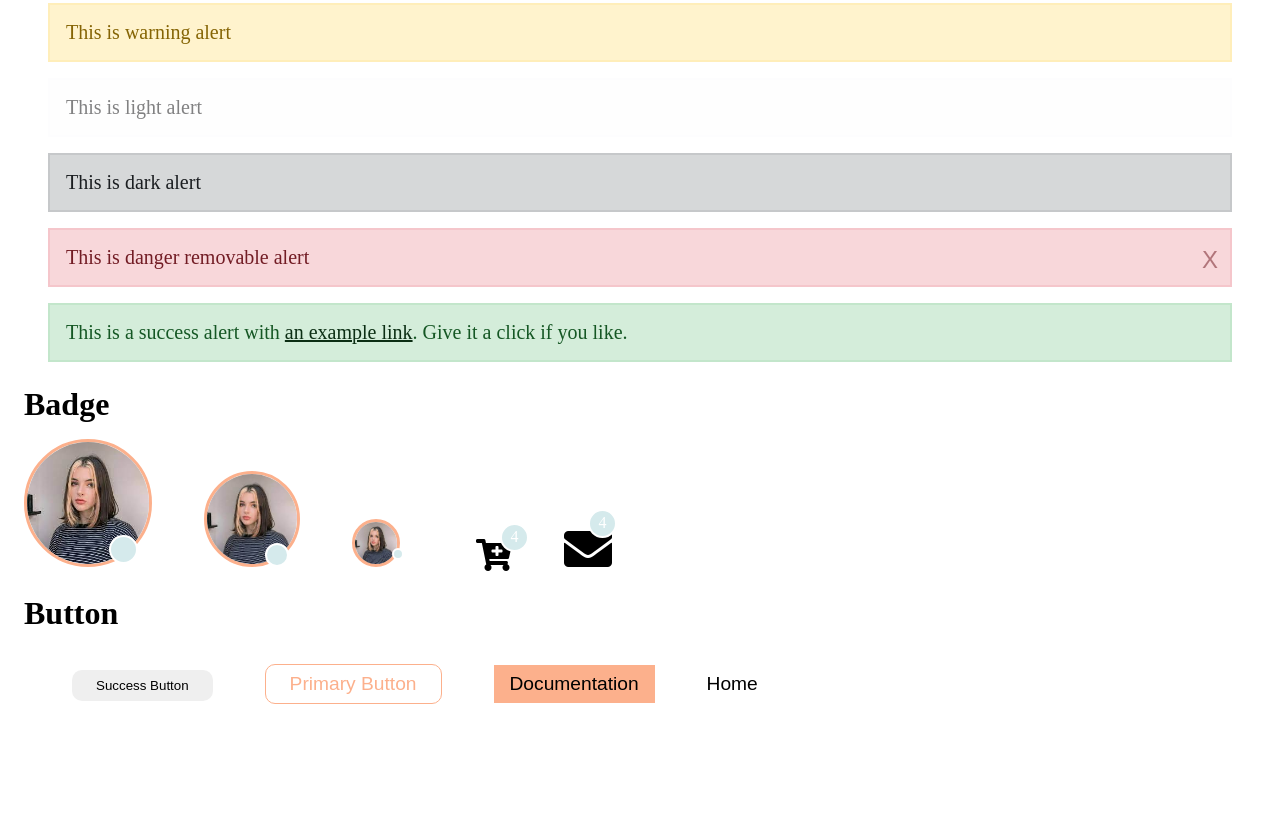
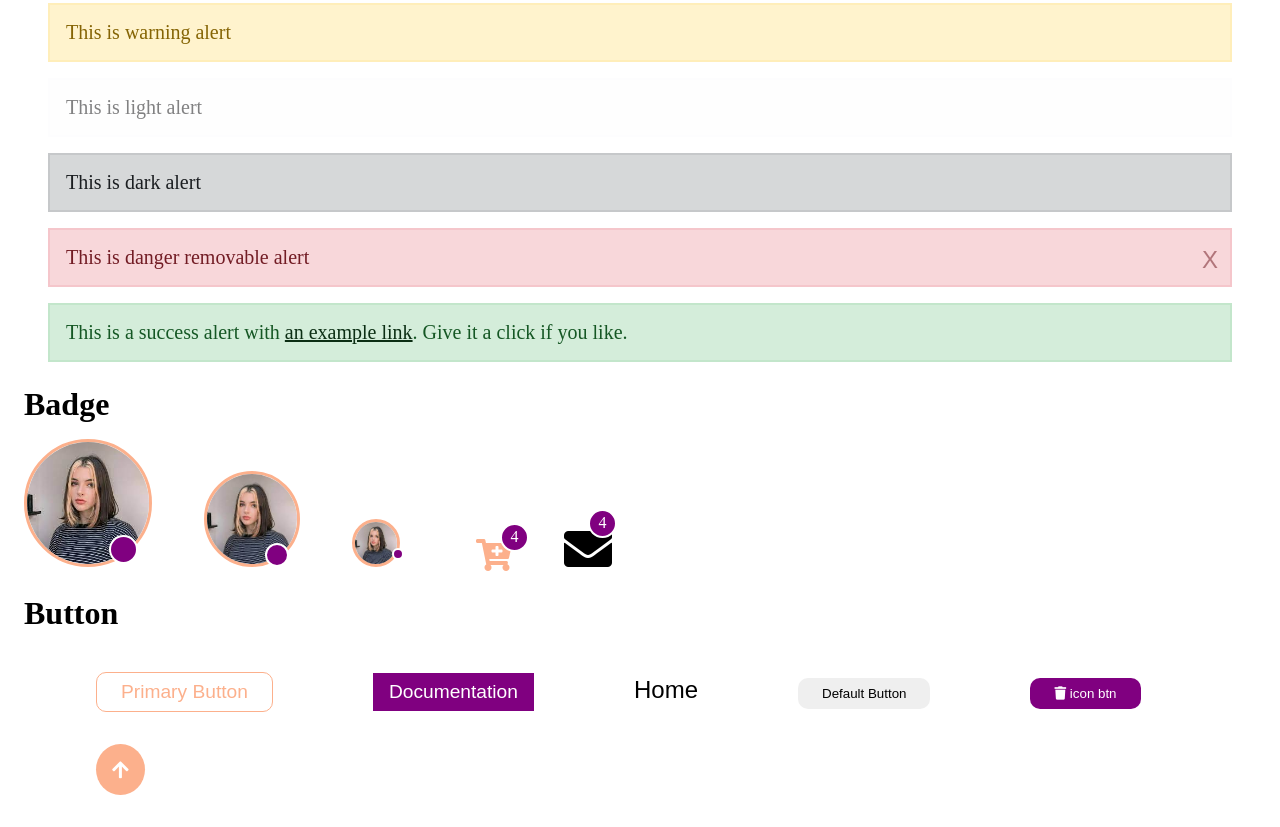
Before and after one commit to Developers-codz/beadUI, a plain HTML site: page css/components.html in a window 1280 px wide. Shown: the part 599-1426 px from the top of the page. Before the commit the page ends 1334 px from the top, so only its background shows below. Drawn offline with Linux system fonts and the light colour scheme.

Commit message:
feat: added floating action and icon btn

```diff
--- a/css/component/badge.css
+++ b/css/component/badge.css
@@ -4,12 +4,12 @@
 .status-circle{
     position: absolute;
     border-radius: 50%;
-    border:2px solid var(--bg-color);
+    border:2px solid var(--text-light);
     display: flex;
     justify-content: center;
     align-items: center;
-    background-color:var( --secondary-color);
-    color:var(--bg-color)
+    background-color:var(--vibrant);
+    color:var(--text-light);
 }
 .md-circle{
     width:1.8rem;
--- a/css/component/button.css
+++ b/css/component/button.css
@@ -1,5 +1,7 @@
 .btn{
     border-radius: 10px;
+}
+.reset{
     cursor:pointer;
 }
 .btn-outline{
@@ -15,8 +17,11 @@
 }
 .hover-secondary:hover{
     background: var(--primary-color);
-    color:var(--bg-color)
+    color:var(--text-light)
 }
 .btn-transparent{
     background: none;
 }
+.float{
+    z-index:999
+}
--- a/css/component/utility.css
+++ b/css/component/utility.css
@@ -3,6 +3,9 @@
 }
 .margin-md{
     margin:1rem 3rem;
+}
+.margin-lg{
+    margin:1.5rem 5rem;
 }
 .mb-lg{
     margin-bottom: 1rem;
@@ -10,11 +13,20 @@
 .ml-auto{
     margin-left:auto;
 }
+.mr-auto{
+    margin-right:auto;
+}
 .padding-sm{
     padding:.5rem 1.5rem;
 }
 .padding-xs{
     padding:.5rem 1rem;
+}
+.evenly-padding-sm{
+    padding:1rem;
+}
+.evenly-padding-md{
+    padding:1.5rem;
 }
 .margin-none{
     margin:0rem;
@@ -35,8 +47,20 @@
 .text-secondary{
     color:var(--secondary-text-color)
 }
+.light-text{
+    color:var(--text-light)
+}
+.text-vibrant{
+    color: var(--vibrant);
+}
 .bg-primary{
     background-color: var(--primary-color);
+}
+.bg-secondary{
+    background-color: var(--bg-secondary);
+}
+.bg-vibrant{
+    background-color: var(--vibrant);
 }
 .style-list-none{
     list-style: none;
--- a/css/components.html
+++ b/css/components.html
@@ -62,21 +62,36 @@
     </div>
 
     <!-- icon with badge -->
-    <div class="avatar avatar-badge margin-md"><i class="fas fa-2x fa-cart-plus cart text-lightpink"> </i>
-        <div class="status-circle icon-top-badge bg-danger ">4</div>
+    <div class="avatar avatar-badge margin-md text-primary"><i class="fas fa-2x fa-cart-plus cart "> </i>
+        <div class="status-circle icon-top-badge ">4</div>
     </div>
-    <div class="avatar avatar-badge"><i class="fas fa-3x fa-envelope cart text-lightpink"> </i>
-        <div class="status-circle icon-top-badge bg-danger ">4</div>
+
+    <div class="avatar avatar-badge "><i class="fas fa-3x fa-envelope cart "> </i>
+        <div class="status-circle icon-top-badge ">4</div>
     </div>
 
     <!-- button -->
+
+
     <h1 class="padding-sm">Button</h1>
-<div class="margin-md">
-    <button class="btn bg-success padding-sm rm-border margin-sm">Success Button</button>
-    <button class="btn btn-outline  padding-sm margin-sm font3 hover-secondary">Primary Button</button>
-    <button class="hero-btn bg-primary padding-xs font3 pointer mb-lg rm-border margin-sm">Documentation</button>
-    <button class="rm-border margin-sm font3 pointer btn-transparent hover-primary">Home</button>
-</div>
+
+    <div class="margin-md">
+
+        <button class="reset btn btn-outline  padding-sm margin-md font3 hover-secondary">Primary Button</button>
+
+        <button class="rm-border bg-vibrant light-text  padding-xs font3 pointer margin-md">Documentation</button>
+
+        <button class="reset rm-border margin-md font2 pointer btn-transparent hover-primary">Home</button>
+
+        <button class="reset btn padding-sm rm-border margin-md">Default Button</button>
+
+        <button class="btn reset padding-sm margin-md bg-vibrant rm-border light-text"><i class="fa fa-trash"></i> icon btn</button>
+
+        <button class="reset rm-border bg-primary border-round light-text float margin-md">
+            <i class="fa fa-arrow-up evenly-padding-sm font3"></i>
+        </button>
+
+    </div>
     <script src="component.js"></script>
 
 </body>
--- a/css/root.css
+++ b/css/root.css
@@ -9,11 +9,11 @@
 }
 :root{
      --primary-color:#FCB08C;
-    --secondary-color:rgb(213, 234, 236);
-    --bg-color:white;
-    --bg-primary:rgb(250, 241, 241);
-    --bg-secondary-color:#f7f7f7;
+    /* --secondary-color:#f7f7f7; */
+    --vibrant:rgb(128, 0, 128);
+    --bg-secondary: rgb(213, 234, 236);
     --text-color:#000;
+    --text-light:white;
     --secondary-text-color:#495057;
 
 }
--- a/style.css
+++ b/style.css
@@ -10,7 +10,6 @@
 
 footer{
     min-height:25vh;
-    background-color: var(--secondary-color);
     color:var(--dark-color);
     opacity: .8;
 }
```
Also changed, not shown: index.html (+13 -13 lines).
